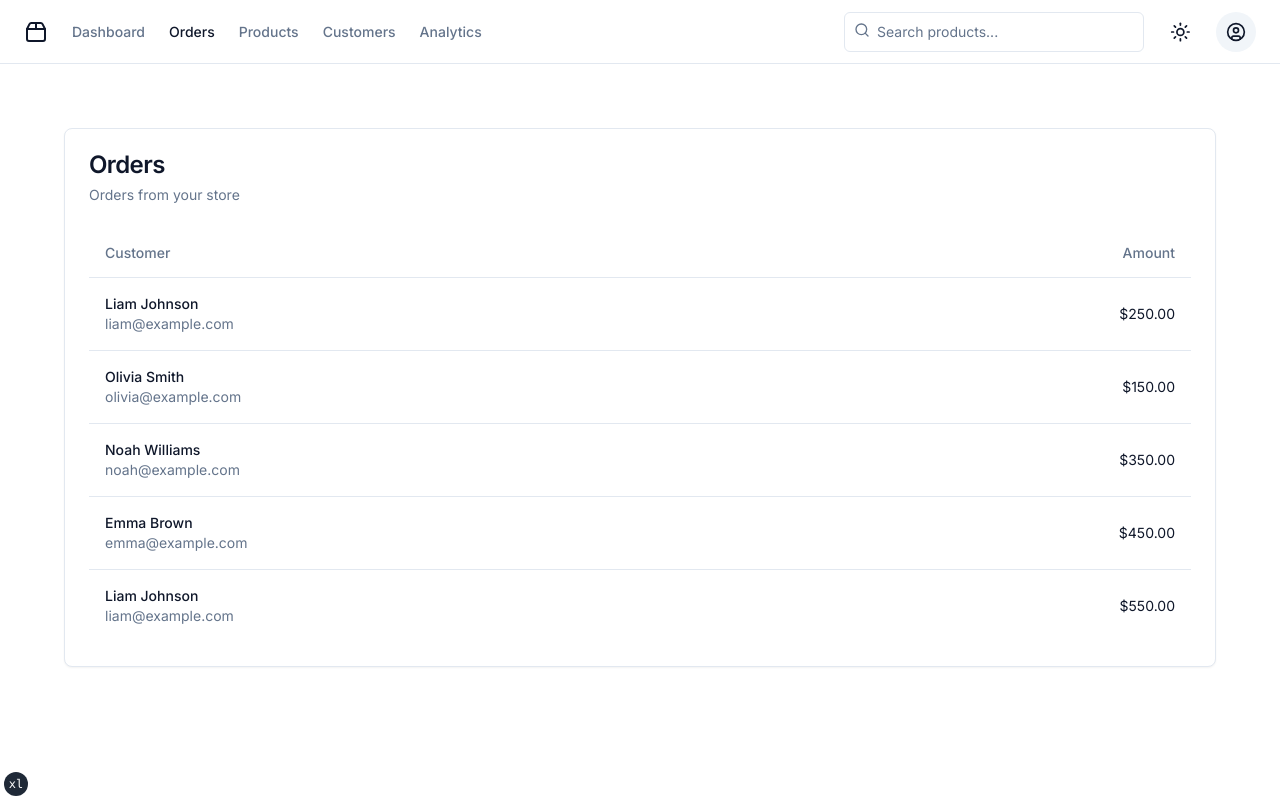
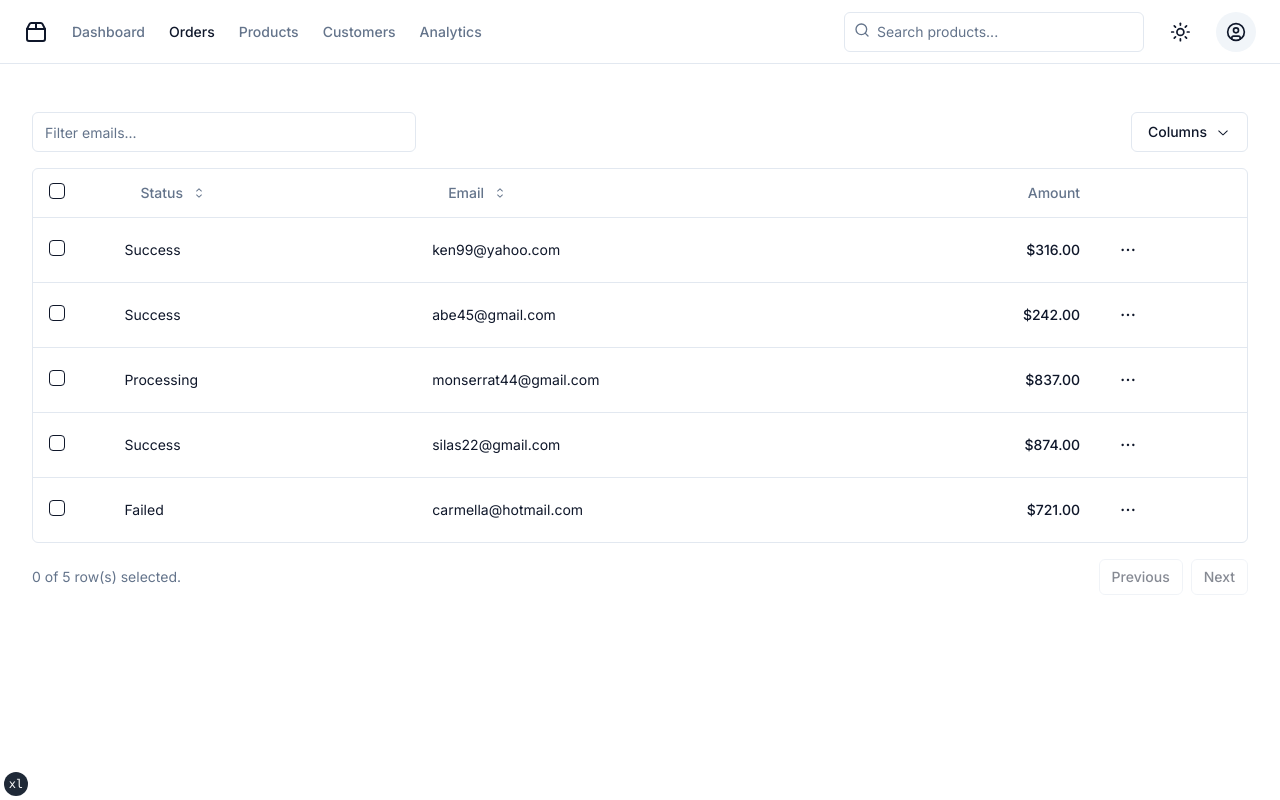
Before and after one commit to unpervertedkid/smart_duka, a Next.js app: page / in a window 1280 px wide. Both pictures are taken after a click on the link "Orders". Built offline with nearby package versions, Linux system fonts and the light colour scheme.

Commit message:
feat: New orders page

```diff
--- a/components/orders.tsx
+++ b/components/orders.tsx
@@ -1,18 +1,36 @@
 "use client"
+
+import * as React from "react"
 import {
-    ArrowUpRight
-} from "lucide-react"
-import Link from "next/link"
+    CaretSortIcon,
+    ChevronDownIcon,
+    DotsHorizontalIcon,
+} from "@radix-ui/react-icons"
+import {
+    ColumnDef,
+    ColumnFiltersState,
+    SortingState,
+    VisibilityState,
+    flexRender,
+    getCoreRowModel,
+    getFilteredRowModel,
+    getPaginationRowModel,
+    getSortedRowModel,
+    useReactTable,
+} from "@tanstack/react-table"
 
-import { Badge } from "@/components/ui/badge"
 import { Button } from "@/components/ui/button"
+import { Checkbox } from "@/components/ui/checkbox"
 import {
-    Card,
-    CardContent,
-    CardDescription,
-    CardHeader,
-    CardTitle,
-} from "@/components/ui/card"
+    DropdownMenu,
+    DropdownMenuCheckboxItem,
+    DropdownMenuContent,
+    DropdownMenuItem,
+    DropdownMenuLabel,
+    DropdownMenuSeparator,
+    DropdownMenuTrigger,
+} from "@/components/ui/dropdown-menu"
+import { Input } from "@/components/ui/input"
 import {
     Table,
     TableBody,
@@ -22,141 +40,286 @@ import {
     TableRow,
 } from "@/components/ui/table"
 
+const data: Payment[] = [
+    {
+        id: "m5gr84i9",
+        amount: 316,
+        status: "success",
+        email: "ken99@yahoo.com",
+    },
+    {
+        id: "3u1reuv4",
+        amount: 242,
+        status: "success",
+        email: "Abe45@gmail.com",
+    },
+    {
+        id: "derv1ws0",
+        amount: 837,
+        status: "processing",
+        email: "Monserrat44@gmail.com",
+    },
+    {
+        id: "5kma53ae",
+        amount: 874,
+        status: "success",
+        email: "Silas22@gmail.com",
+    },
+    {
+        id: "bhqecj4p",
+        amount: 721,
+        status: "failed",
+        email: "carmella@hotmail.com",
+    },
+]
+
+export type Payment = {
+    id: string
+    amount: number
+    status: "pending" | "processing" | "success" | "failed"
+    email: string
+}
+
+export const columns: ColumnDef<Payment>[] = [
+    {
+        id: "select",
+        header: ({ table }) => (
+            <Checkbox
+                checked={
+                    table.getIsAllPageRowsSelected() ||
+                    (table.getIsSomePageRowsSelected() && "indeterminate")
+                }
+                onCheckedChange={(value) => table.toggleAllPageRowsSelected(!!value)}
+                aria-label="Select all"
+            />
+        ),
+        cell: ({ row }) => (
+            <Checkbox
+                checked={row.getIsSelected()}
+                onCheckedChange={(value) => row.toggleSelected(!!value)}
+                aria-label="Select row"
+            />
+        ),
+        enableSorting: false,
+        enableHiding: false,
+    },
+    {
+        accessorKey: "status",
+        header: ({ column }) => {
+            return (
+                <Button
+                    variant="ghost"
+                    onClick={() => column.toggleSorting(column.getIsSorted() === "asc")}
+                >
+                    Status
+                    <CaretSortIcon className="ml-2 h-4 w-4" />
+                </Button>
+            )
+        },
+        cell: ({ row }) => (
+            <div className="capitalize">{row.getValue("status")}</div>
+        ),
+    },
+    {
+        accessorKey: "email",
+        header: ({ column }) => {
+            return (
+                <Button
+                    variant="ghost"
+                    onClick={() => column.toggleSorting(column.getIsSorted() === "asc")}
+                >
+                    Email
+                    <CaretSortIcon className="ml-2 h-4 w-4" />
+                </Button>
+            )
+        },
+        cell: ({ row }) => <div className="lowercase">{row.getValue("email")}</div>,
+    },
+    {
+        accessorKey: "amount",
+        header: () => <div className="text-right">Amount</div>,
+        cell: ({ row }) => {
+            const amount = parseFloat(row.getValue("amount"))
+
+            // Format the amount as a dollar amount
+            const formatted = new Intl.NumberFormat("en-US", {
+                style: "currency",
+                currency: "USD",
+            }).format(amount)
+
+            return <div className="text-right font-medium">{formatted}</div>
+        },
+    },
+    {
+        id: "actions",
+        enableHiding: false,
+        cell: ({ row }) => {
+            const payment = row.original
+
+            return (
+                <DropdownMenu>
+                    <DropdownMenuTrigger asChild>
+                        <Button variant="ghost" className="h-8 w-8 p-0">
+                            <span className="sr-only">Open menu</span>
+                            <DotsHorizontalIcon className="h-4 w-4" />
+                        </Button>
+                    </DropdownMenuTrigger>
+                    <DropdownMenuContent align="end">
+                        <DropdownMenuLabel>Actions</DropdownMenuLabel>
+                        <DropdownMenuItem
+                            onClick={() => navigator.clipboard.writeText(payment.id)}
+                        >
+                            Copy payment ID
+                        </DropdownMenuItem>
+                        <DropdownMenuSeparator />
+                        <DropdownMenuItem>View customer</DropdownMenuItem>
+                        <DropdownMenuItem>View payment details</DropdownMenuItem>
+                    </DropdownMenuContent>
+                </DropdownMenu>
+            )
+        },
+    },
+]
+
 export function Orders() {
+    const [sorting, setSorting] = React.useState<SortingState>([])
+    const [columnFilters, setColumnFilters] = React.useState<ColumnFiltersState>(
+        []
+    )
+    const [columnVisibility, setColumnVisibility] =
+        React.useState<VisibilityState>({})
+    const [rowSelection, setRowSelection] = React.useState({})
+
+    const table = useReactTable({
+        data,
+        columns,
+        onSortingChange: setSorting,
+        onColumnFiltersChange: setColumnFilters,
+        getCoreRowModel: getCoreRowModel(),
+        getPaginationRowModel: getPaginationRowModel(),
+        getSortedRowModel: getSortedRowModel(),
+        getFilteredRowModel: getFilteredRowModel(),
+        onColumnVisibilityChange: setColumnVisibility,
+        onRowSelectionChange: setRowSelection,
+        state: {
+            sorting,
+            columnFilters,
+            columnVisibility,
+            rowSelection,
+        },
+    })
+
     return (
-        <div className="flex flex-1 flex-col gap-4 p-4 md:gap-8 md:p-8">
-        <div className="grid gap-4 md:gap-8 lg:grid-cols-1 xl:grid-cols-3">
-            <Card className="xl:col-span-3">
-                <CardHeader className="flex flex-row items-center">
-                    <div className="grid gap-2">
-                        <CardTitle>Orders</CardTitle>
-                        <CardDescription>
-                            Orders from your store
-                        </CardDescription>
+        <div className="w-full">
+            <div className="flex items-center py-4">
+                <Input
+                    placeholder="Filter emails..."
+                    value={(table.getColumn("email")?.getFilterValue() as string) ?? ""}
+                    onChange={(event) =>
+                        table.getColumn("email")?.setFilterValue(event.target.value)
+                    }
+                    className="max-w-sm"
+                />
+                <DropdownMenu>
+                    <DropdownMenuTrigger asChild>
+                        <Button variant="outline" className="ml-auto">
+                            Columns <ChevronDownIcon className="ml-2 h-4 w-4" />
+                        </Button>
+                    </DropdownMenuTrigger>
+                    <DropdownMenuContent align="end">
+                        {table
+                            .getAllColumns()
+                            .filter((column) => column.getCanHide())
+                            .map((column) => {
+                                return (
+                                    <DropdownMenuCheckboxItem
+                                        key={column.id}
+                                        className="capitalize"
+                                        checked={column.getIsVisible()}
+                                        onCheckedChange={(value) =>
+                                            column.toggleVisibility(!!value)
+                                        }
+                                    >
+                                        {column.id}
+                                    </DropdownMenuCheckboxItem>
+                                )
+                            })}
+                    </DropdownMenuContent>
+                </DropdownMenu>
             </div>
-                </CardHeader>
-                <CardContent>
+            <div className="rounded-md border">
                 <Table>
                     <TableHeader>
-                            <TableRow>
-                                <TableHead>Customer</TableHead>
-                                <TableHead className="hidden xl:table-column">
-                                    Type
+                        {table.getHeaderGroups().map((headerGroup) => (
+                            <TableRow key={headerGroup.id}>
+                                {headerGroup.headers.map((header) => {
+                                    return (
+                                        <TableHead key={header.id}>
+                                            {header.isPlaceholder
+                                                ? null
+                                                : flexRender(
+                                                    header.column.columnDef.header,
+                                                    header.getContext()
+                                                )}
                                         </TableHead>
-                                <TableHead className="hidden xl:table-column">
-                                    Status
-                                </TableHead>
-                                <TableHead className="hidden xl:table-column">
-                                    Date
-                                </TableHead>
-                                <TableHead className="text-right">Amount</TableHead>
+                                    )
+                                })}
                             </TableRow>
+                        ))}
                     </TableHeader>
                     <TableBody>
+                        {table.getRowModel().rows?.length ? (
+                            table.getRowModel().rows.map((row) => (
+                                <TableRow
+                                    key={row.id}
+                                    data-state={row.getIsSelected() && "selected"}
+                                >
+                                    {row.getVisibleCells().map((cell) => (
+                                        <TableCell key={cell.id}>
+                                            {flexRender(
+                                                cell.column.columnDef.cell,
+                                                cell.getContext()
+                                            )}
+                                        </TableCell>
+                                    ))}
+                                </TableRow>
+                            ))
+                        ) : (
                             <TableRow>
-                                <TableCell>
-                                    <div className="font-medium">Liam Johnson</div>
-                                    <div className="hidden text-sm text-muted-foreground md:inline">
-                                        liam@example.com
-                                    </div>
+                                <TableCell
+                                    colSpan={columns.length}
+                                    className="h-24 text-center"
+                                >
+                                    No results.
                                 </TableCell>
-                                <TableCell className="hidden xl:table-column">
-                                    Sale
-                                </TableCell>
-                                <TableCell className="hidden xl:table-column">
-                                    <Badge className="text-xs" variant="outline">
-                                        Approved
-                                    </Badge>
-                                </TableCell>
-                                <TableCell className="hidden md:table-cell lg:hidden xl:table-column">
-                                    2023-06-23
-                                </TableCell>
-                                <TableCell className="text-right">$250.00</TableCell>
                             </TableRow>
-                            <TableRow>
-                                <TableCell>
-                                    <div className="font-medium">Olivia Smith</div>
-                                    <div className="hidden text-sm text-muted-foreground md:inline">
-                                        olivia@example.com
-                                    </div>
-                                </TableCell>
-                                <TableCell className="hidden xl:table-column">
-                                    Refund
-                                </TableCell>
-                                <TableCell className="hidden xl:table-column">
-                                    <Badge className="text-xs" variant="outline">
-                                        Declined
-                                    </Badge>
-                                </TableCell>
-                                <TableCell className="hidden md:table-cell lg:hidden xl:table-column">
-                                    2023-06-24
-                                </TableCell>
-                                <TableCell className="text-right">$150.00</TableCell>
-                            </TableRow>
-                            <TableRow>
-                                <TableCell>
-                                    <div className="font-medium">Noah Williams</div>
-                                    <div className="hidden text-sm text-muted-foreground md:inline">
-                                        noah@example.com
-                                    </div>
-                                </TableCell>
-                                <TableCell className="hidden xl:table-column">
-                                    Subscription
-                                </TableCell>
-                                <TableCell className="hidden xl:table-column">
-                                    <Badge className="text-xs" variant="outline">
-                                        Approved
-                                    </Badge>
-                                </TableCell>
-                                <TableCell className="hidden md:table-cell lg:hidden xl:table-column">
-                                    2023-06-25
-                                </TableCell>
-                                <TableCell className="text-right">$350.00</TableCell>
-                            </TableRow>
-                            <TableRow>
-                                <TableCell>
-                                    <div className="font-medium">Emma Brown</div>
-                                    <div className="hidden text-sm text-muted-foreground md:inline">
-                                        emma@example.com
-                                    </div>
-                                </TableCell>
-                                <TableCell className="hidden xl:table-column">
-                                    Sale
-                                </TableCell>
-                                <TableCell className="hidden xl:table-column">
-                                    <Badge className="text-xs" variant="outline">
-                                        Approved
-                                    </Badge>
-                                </TableCell>
-                                <TableCell className="hidden md:table-cell lg:hidden xl:table-column">
-                                    2023-06-26
-                                </TableCell>
-                                <TableCell className="text-right">$450.00</TableCell>
-                            </TableRow>
-                            <TableRow>
-                                <TableCell>
-                                    <div className="font-medium">Liam Johnson</div>
-                                    <div className="hidden text-sm text-muted-foreground md:inline">
-                                        liam@example.com
-                                    </div>
-                                </TableCell>
-                                <TableCell className="hidden xl:table-column">
-                                    Sale
-                                </TableCell>
-                                <TableCell className="hidden xl:table-column">
-                                    <Badge className="text-xs" variant="outline">
-                                        Approved
-                                    </Badge>
-                                </TableCell>
-                                <TableCell className="hidden md:table-cell lg:hidden xl:table-column">
-                                    2023-06-27
-                                </TableCell>
-                                <TableCell className="text-right">$550.00</TableCell>
-                            </TableRow>
+                        )}
                     </TableBody>
                 </Table>
-                </CardContent>
-            </Card>
+            </div>
+            <div className="flex items-center justify-end space-x-2 py-4">
+                <div className="flex-1 text-sm text-muted-foreground">
+                    {table.getFilteredSelectedRowModel().rows.length} of{" "}
+                    {table.getFilteredRowModel().rows.length} row(s) selected.
+                </div>
+                <div className="space-x-2">
+                    <Button
+                        variant="outline"
+                        size="sm"
+                        onClick={() => table.previousPage()}
+                        disabled={!table.getCanPreviousPage()}
+                    >
+                        Previous
+                    </Button>
+                    <Button
+                        variant="outline"
+                        size="sm"
+                        onClick={() => table.nextPage()}
+                        disabled={!table.getCanNextPage()}
+                    >
+                        Next
+                    </Button>
+                </div>
             </div>
         </div>
     )
--- /dev/null
+++ b/components/ui/checkbox.tsx
@@ -0,0 +1,28 @@
+import * as React from "react"
+import * as CheckboxPrimitive from "@radix-ui/react-checkbox"
+import { Check } from "lucide-react"
+
+import { cn } from "@/lib/utils"
+
+const Checkbox = React.forwardRef<
+  React.ElementRef<typeof CheckboxPrimitive.Root>,
+  React.ComponentPropsWithoutRef<typeof CheckboxPrimitive.Root>
+>(({ className, ...props }, ref) => (
+  <CheckboxPrimitive.Root
+    ref={ref}
+    className={cn(
+      "peer h-4 w-4 shrink-0 rounded-sm border border-primary ring-offset-background focus-visible:outline-none focus-visible:ring-2 focus-visible:ring-ring focus-visible:ring-offset-2 disabled:cursor-not-allowed disabled:opacity-50 data-[state=checked]:bg-primary data-[state=checked]:text-primary-foreground",
+      className
+    )}
+    {...props}
+  >
+    <CheckboxPrimitive.Indicator
+      className={cn("flex items-center justify-center text-current")}
+    >
+      <Check className="h-4 w-4" />
+    </CheckboxPrimitive.Indicator>
+  </CheckboxPrimitive.Root>
+))
+Checkbox.displayName = CheckboxPrimitive.Root.displayName
+
+export { Checkbox }
--- a/package.json
+++ b/package.json
@@ -15,9 +15,12 @@
   },
   "dependencies": {
     "@radix-ui/react-avatar": "^1.0.4",
+    "@radix-ui/react-checkbox": "^1.0.4",
     "@radix-ui/react-dialog": "^1.0.5",
     "@radix-ui/react-dropdown-menu": "^2.0.6",
+    "@radix-ui/react-icons": "^1.3.0",
     "@radix-ui/react-slot": "^1.0.2",
+    "@tanstack/react-table": "^8.15.1",
     "class-variance-authority": "^0.4.0",
     "clsx": "^1.2.1",
     "lucide-react": "^0.363.0",
```
Also changed, not shown: 1 other file (tests, documents, lock files or other folders). Lines whose indentation alone changed are shown as unchanged.
